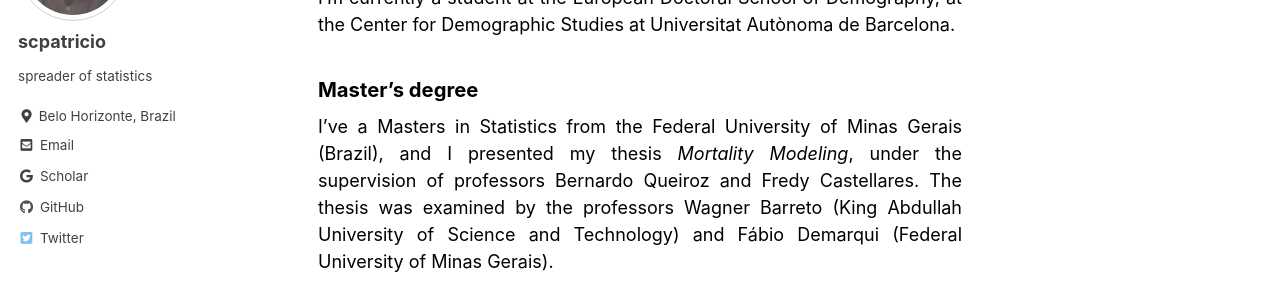
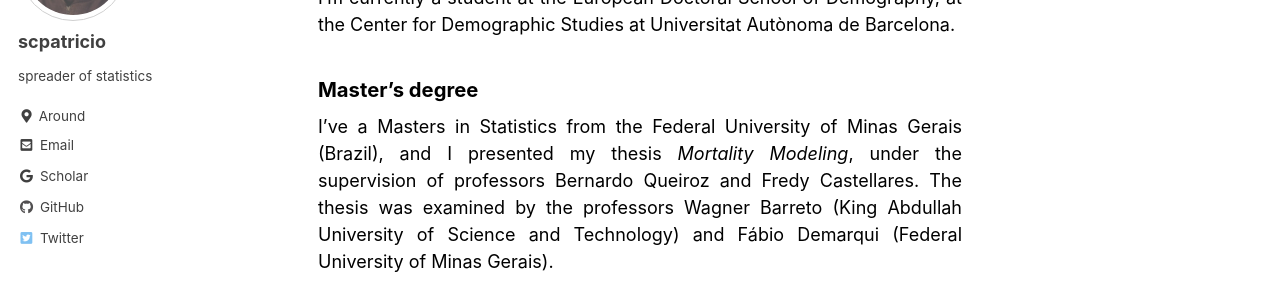
Before and after one commit to scpatricio/scpatricio.github.io, a Jekyll site: the page built from _pages/education.md, in a window 1280 px wide. Shown: the part 480-780 px from the top of the page. Built offline with Jekyll 4.4.1, drawn with Linux system fonts in a browser that asks for light colours; cached includes are drawn as plain includes.

Commit message:
update location

```diff
--- a/_config.yml
+++ b/_config.yml
@@ -96,7 +96,7 @@ author:
   name             : "scpatricio"
   avatar           : "images/bio_photo.jpeg" # path of avatar image, e.g. "/assets/images/bio-photo.jpg"
   bio              : "spreader of statistics"
-  location         : "Belo Horizonte, Brazil"
+  location         : "Around"
   email            : #"silviocabralpatricio@msn.com"
   links:
     - label: "Email"
```
